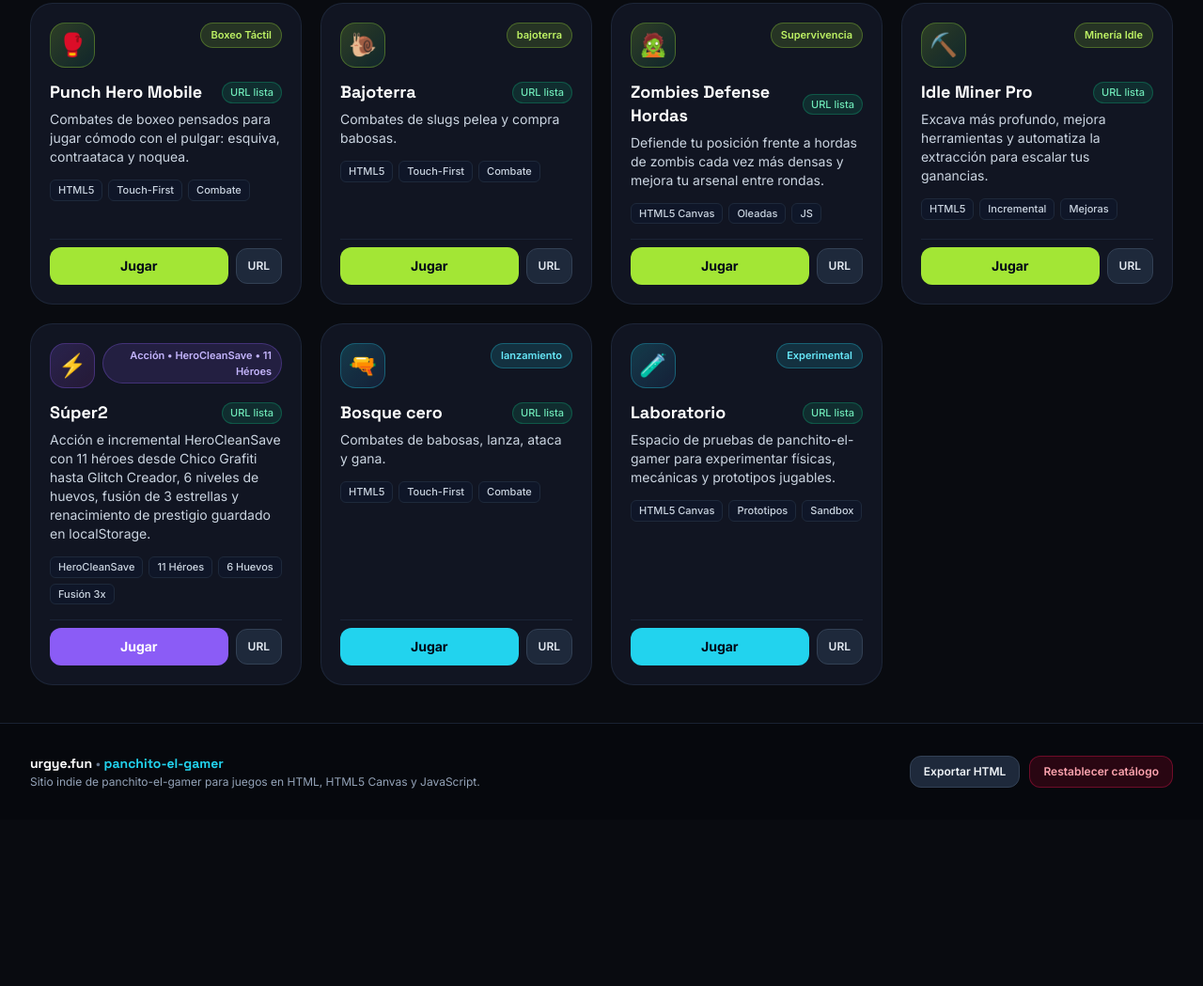
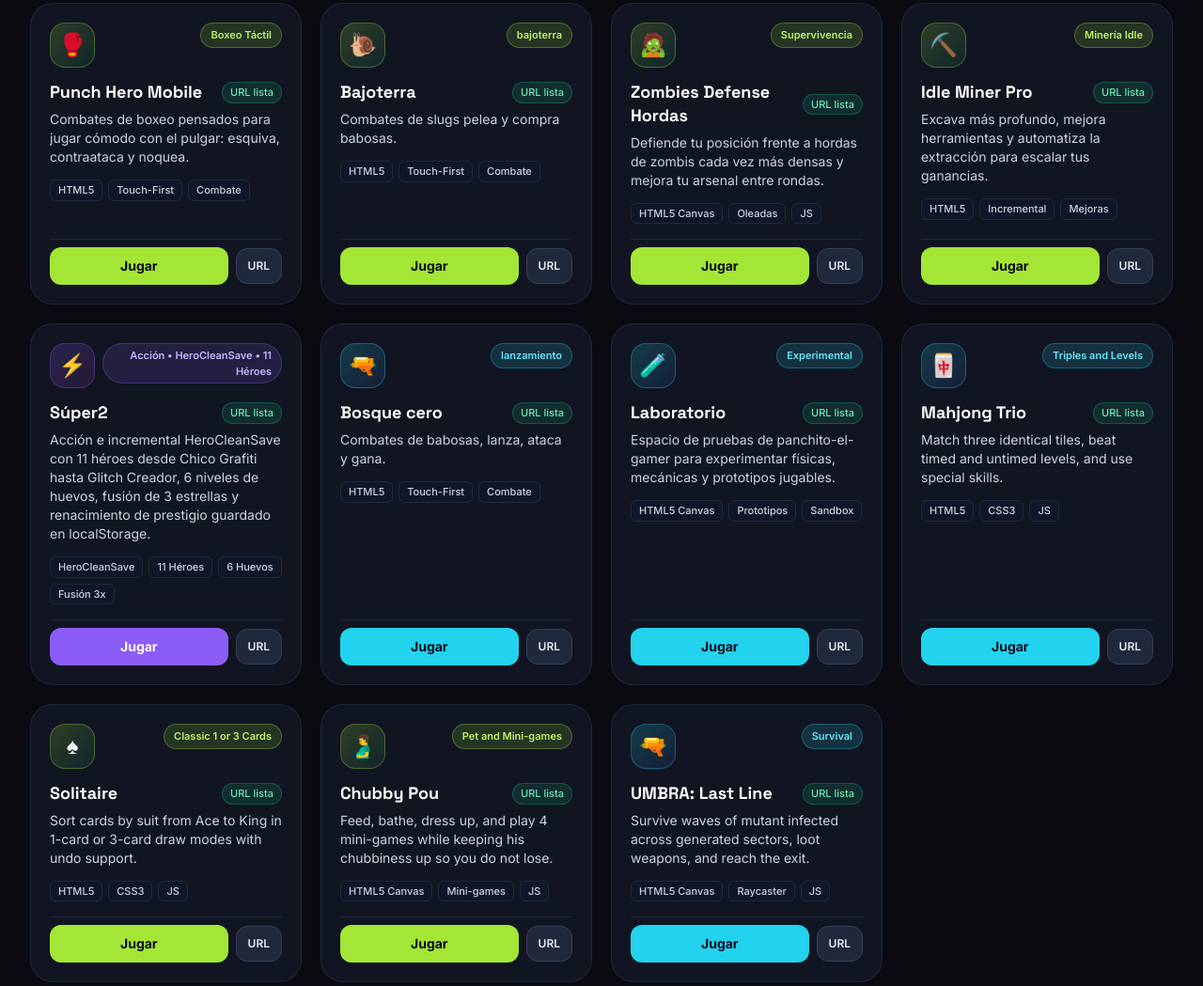
Before and after one commit to panchito-el-gamer/mi-pagina, a plain HTML site: page index.html in a window 1280 px wide. Shown: the part 901-1950 px from the top of the page at 94% size. Before the commit the page ends 1773 px from the top, so only its background shows below. Drawn offline with nearby package versions, Linux system fonts and the light colour scheme.

Commit message:
index.html

```diff
--- a/index.html
+++ b/index.html
@@ -589,6 +589,54 @@
         description: 'Espacio de pruebas de panchito-el-gamer para experimentar físicas, mecánicas y prototipos jugables.',
         controls: 'Móvil y PC: Controles interactivos según el experimento.',
         url: 'https://laboratorio-alpha-six.vercel.app/',
+      },
+      {
+        id:'mahjong-trio',
+        title:'Mahjong Trio',
+        category:'Puzzle',
+  badge:'Triples and Levels',
+  accent:'cyan',
+  emoji:'🀄',
+  tags:['HTML5', 'CSS3', 'JS'],
+  description:'Match three identical tiles, beat timed and untimed levels, and use special skills.',
+  controls:'Mobile: Tap tiles and skills. PC: Click tiles and buttons.',
+  url:'https://mahjong-trio.vercel.app',
+},
+{
+  id:'solitario',
+  title:'Solitaire',
+  category:'Cards',
+  badge:'Classic 1 or 3 Cards',
+  accent:'lime',
+  emoji:'♠',
+  tags:['HTML5', 'CSS3', 'JS'],
+  description:'Sort cards by suit from Ace to King in 1-card or 3-card draw modes with undo support.',
+  controls:'Mobile: Tap cards and piles. PC: Click to move and double-click to send to foundation.',
+  url:'https://solitario-xi.vercel.app',
+},
+{
+  id:'pou-gordisimo',
+  title:'Chubby Pou',
+  category:'Simulation',
+  badge:'Pet and Mini-games',
+  accent:'lime',
+  emoji:'🫃',
+  tags:['HTML5 Canvas', 'Mini-games', 'JS'],
+  description:'Feed, bathe, dress up, and play 4 mini-games while keeping his chubbiness up so you do not lose.',
+  controls:'Mobile: Drag food, soap, and shower; tap buttons. PC: Mouse to drag and play.',
+  url:'https://pou-gordisimo.vercel.app',
+},
+{
+  id:'umbra-ultima-linea',
+  title:'UMBRA: Last Line',
+  category:'Action',
+  badge:'Survival',
+  accent:'cyan',
+  emoji:'🔫',
+  tags:['HTML5 Canvas', 'Raycaster', 'JS'],
+  description:'Survive waves of mutant infected across generated sectors, loot weapons, and reach the exit.',
+  controls:'Mobile: Joystick, drag to look, and touch buttons. PC: WASD, mouse, and action keys.',
+  url:'https://umbra-ultima-linea-suelo-nivelado.vercel.app',
       }
     ];
 
```
